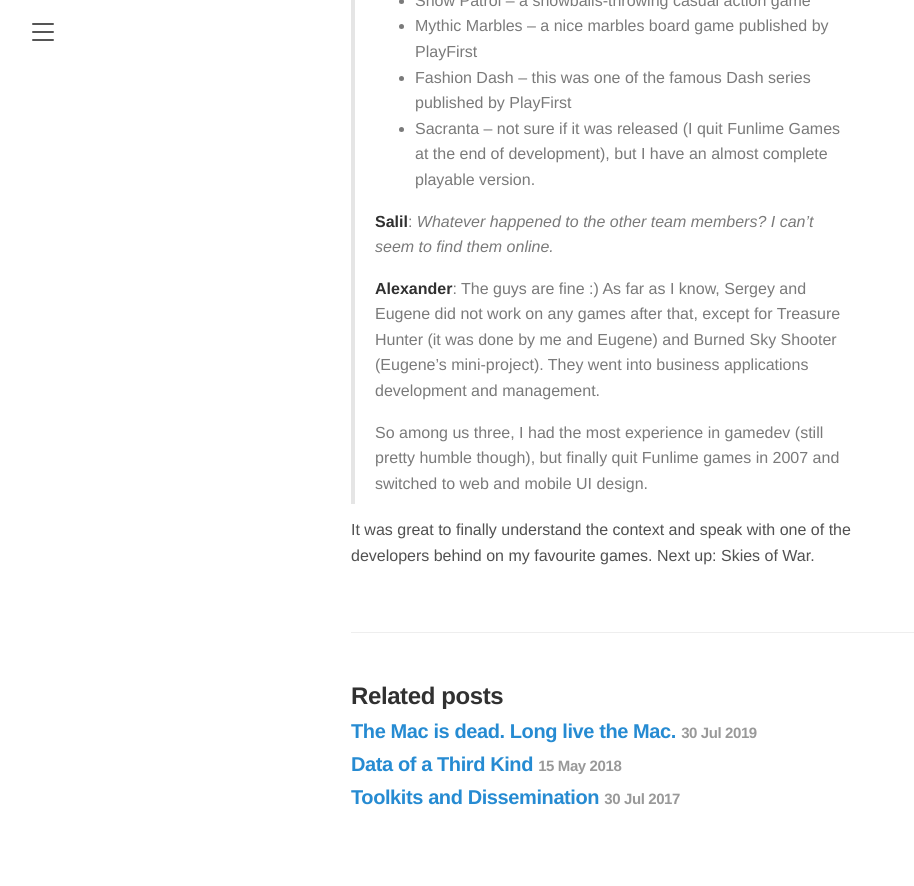
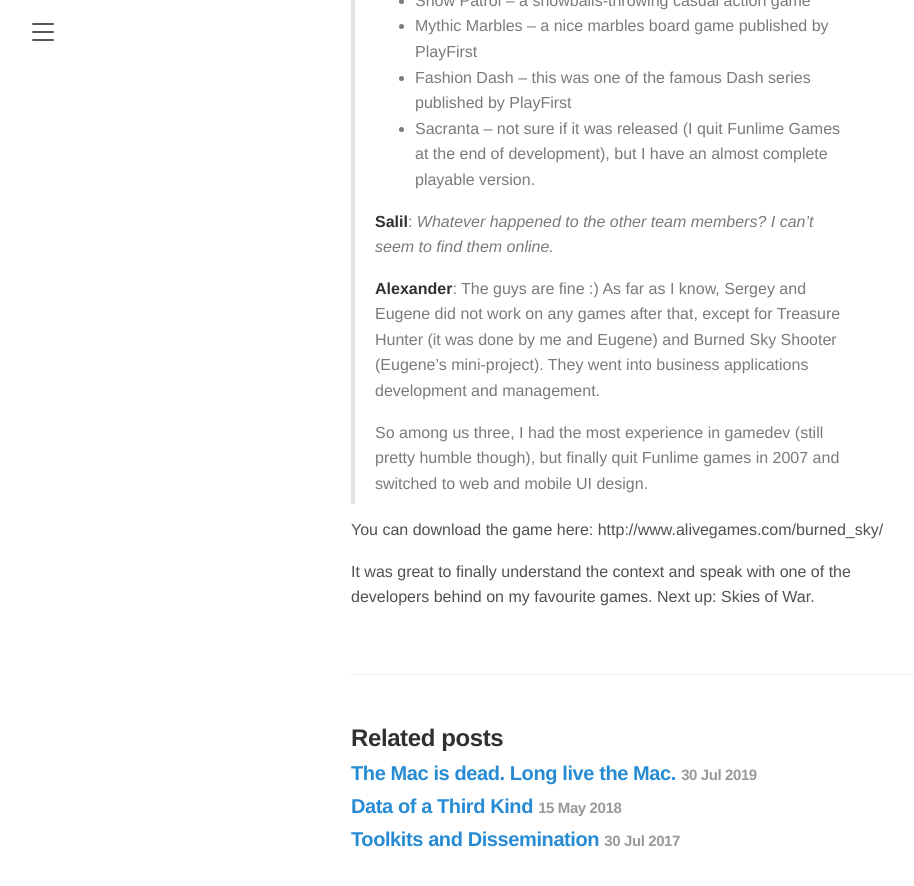
Before and after one commit to burnedsap/burnedsap.github.io, a Jekyll site: the page built from _posts/2020-08-05-video-game-histories-burned-sky.md, in a window 1280 px wide and 900 px high, scrolled down 7488 px. Shown: the top 886 px of the window, without its empty margins (1-915 px from the left). Built offline with Jekyll 4.4.1, drawn with Linux system fonts in a browser that asks for light colours; before the commit the page ends 8346 px from its top, so only the background shows below that.

Commit message:
Update 2020-08-05-video-game-histories-burned-sky.md

```diff
--- a/_posts/2020-08-05-video-game-histories-burned-sky.md
+++ b/_posts/2020-08-05-video-game-histories-burned-sky.md
@@ -97,4 +97,6 @@ I asked him some questions regarding the development of the game, and I'll paste
 >
 > So among us three, I had the most experience in gamedev (still pretty humble though), but finally quit Funlime games in 2007 and switched to web and mobile UI design.
 
+You can download the game here: http://www.alivegames.com/burned_sky/
+
 It was great to finally understand the context and speak with one of the developers behind on my favourite games. Next up: Skies of War.
```
